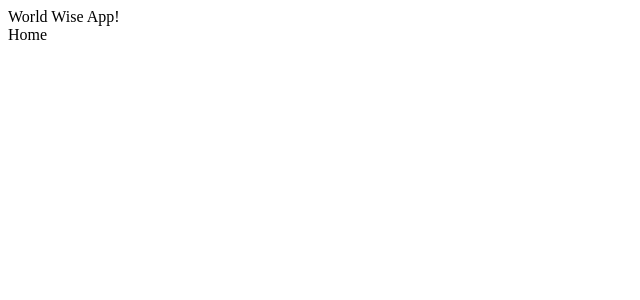
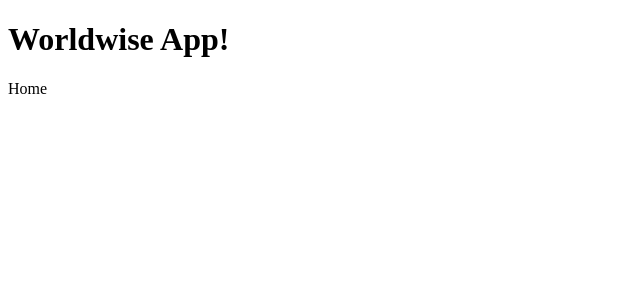
Before and after one commit to gastonioter/worldwise, a React (Vite) app: page / in a window 1280 px wide. Shown: the top 300 px of the page, without its empty margins (0-640 px from the left). Built offline with nearby package versions, Linux system fonts and the light colour scheme.

Commit message:
title page

```diff
--- a/src/App.jsx
+++ b/src/App.jsx
@@ -7,7 +7,7 @@ import NotFound from "./pages/NotFound";
 export default function App() {
   return (
     <div>
-      World Wise App!
+      <h1>Worldwise App!</h1>
       <BrowserRouter>
         <Routes>
           <Route path="/" element={<Home />} />
```
